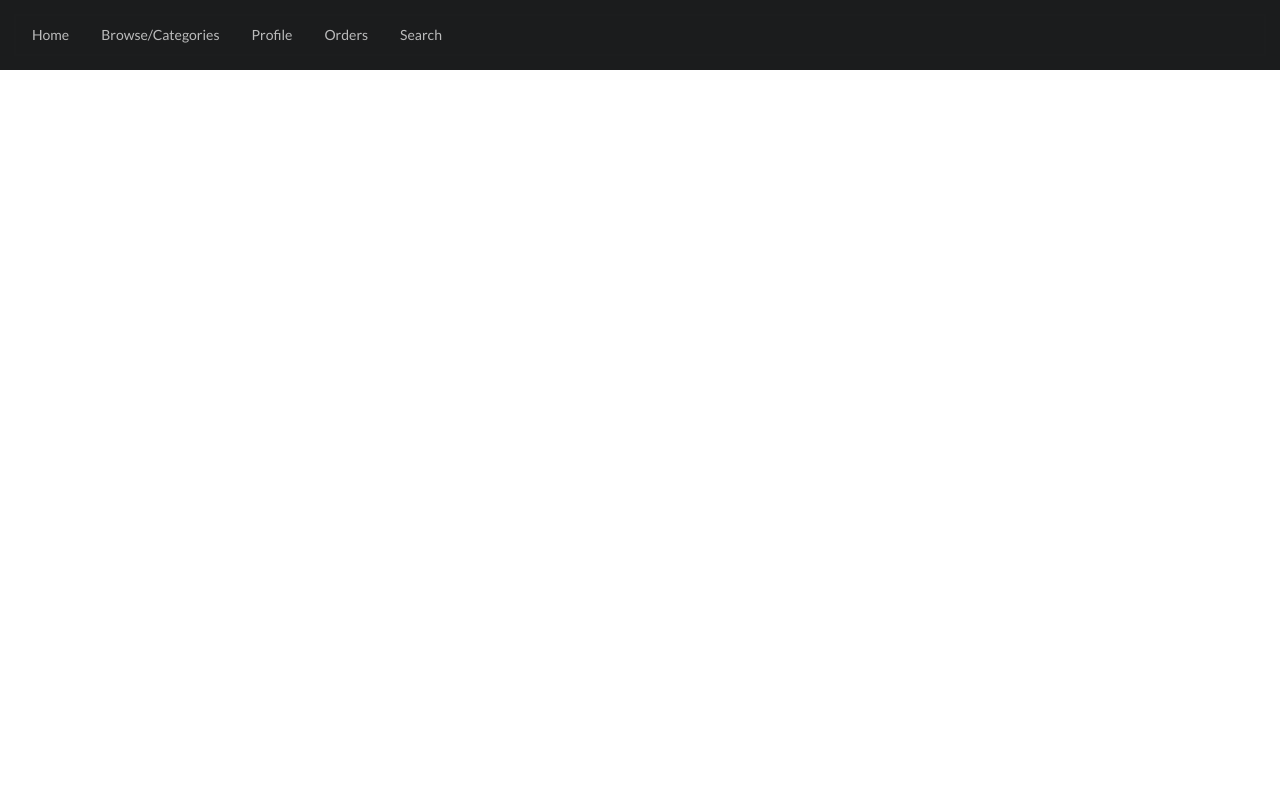
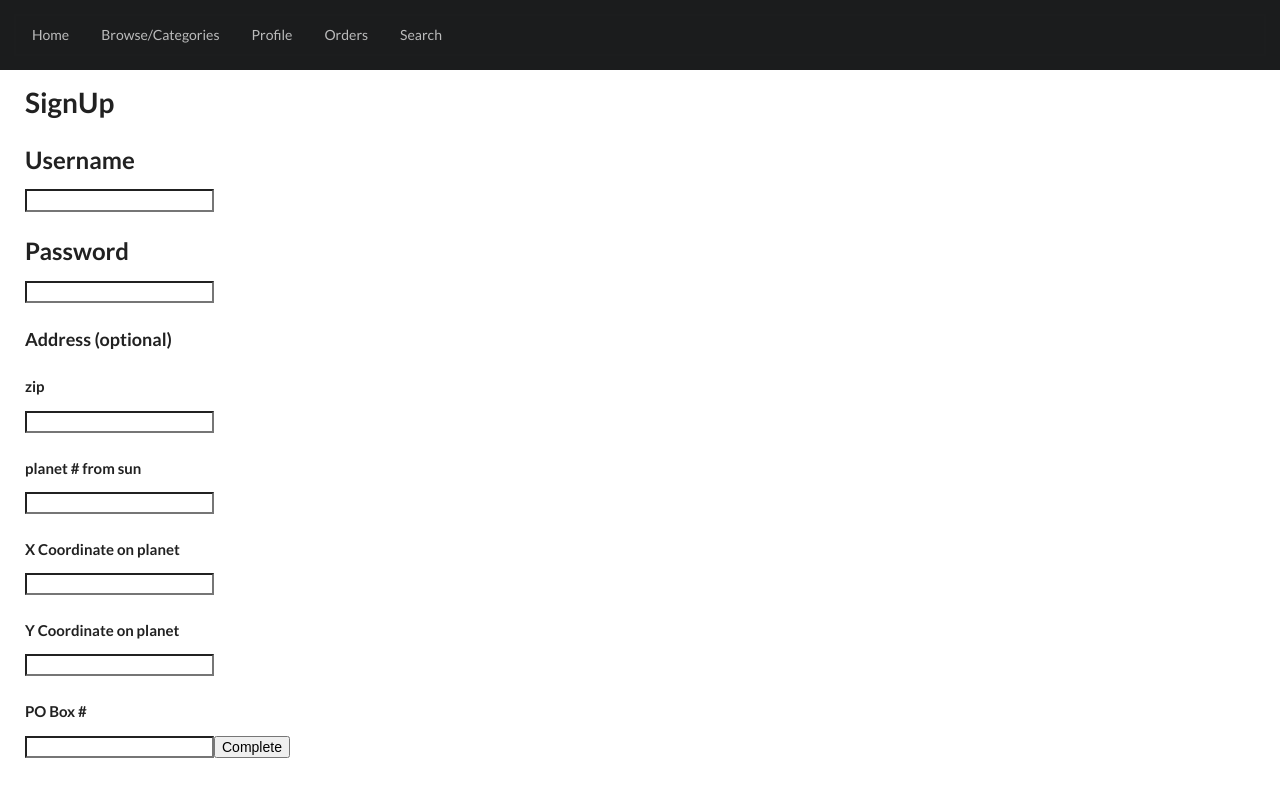
Before and after one commit to Tabrisxxx/cs340-g19, a React (Create React App) app in the folder website/spaceshop/: page /register in a window 1280 px wide. Shown: the top 796 px of the page. Built offline with nearby package versions, Linux system fonts and the light colour scheme.

Commit message:
front page and register page

```diff
--- a/website/spaceshop/src/App.css
+++ b/website/spaceshop/src/App.css
@@ -102,9 +102,10 @@ body {
 .about-us-component-container {
 	padding-bottom: 70px;
 }
-.login-container {
-	padding-bottom: 200px;
+
+.front-container {
+	padding-left: 25px;
 }
-.front-container {
-	padding-left: 150;
+.home-container {
+	padding-left: 25px;
 }
--- a/website/spaceshop/src/App.js
+++ b/website/spaceshop/src/App.js
@@ -9,6 +9,7 @@ import Browse from './components/Browse';
 import Orders from './components/Orders';
 import Front from './components/Front';
 import Search from './components/Search';
+import Register from './components/Register';
 
 function App() {
 	return (
@@ -16,6 +17,7 @@ function App() {
 			<div>
 				<Navbar />
 				<Route path="/" exact component={Front} />
+				<Route path="/register" exact component={Register} />
 				<Route path="/home" exact component={Home} />
 				<Route path="/browse" exact component={Browse} />
 				<Route path="/profile" exact component={Profile} />
--- a/website/spaceshop/src/components/Front.js
+++ b/website/spaceshop/src/components/Front.js
@@ -1,6 +1,7 @@
 import React from 'react';
+import { Link } from 'react-router-dom';
 
-function SignUp() {
+function Front() {
 	return (
 		<main class="front-container">
 			<div class="menu">
@@ -10,27 +11,15 @@ function SignUp() {
 				<h2>Password</h2>
 				<input type="password"></input>
 			</div>
-			<div id="sign-up-menu" class="menu">
-				<h1>SignUp</h1>
-				<h2>Username</h2>
-				<input type="text"></input>
-				<h2>Password</h2>
-				<input type="password"></input>
-				<h3>Address (optional)</h3>
-				<h4>zip</h4>
-				<input type="text"></input>
-				<h4>planet # from sun</h4>
-				<input type="text"></input>
-				<h4>X Coordinate on planet</h4>
-				<input type="text"></input>
-				<h4>Y Coordinate on planet</h4>
-				<input type="text"></input>
-				<h4>PO Box #</h4>
-				<input type="text"></input>
-				<button type="button">Complete</button>
-			</div>
+
+			<Link to="/home">
+				<button type="button">Sign In</button>
+			</Link>
+			<Link to="/register">
+				<button type="button">Register</button>
+			</Link>
 		</main>
 	);
 }
 
-export default SignUp;
+export default Front;
--- a/website/spaceshop/src/components/Home.js
+++ b/website/spaceshop/src/components/Home.js
@@ -2,7 +2,7 @@ import React from 'react';
 
 function Home() {
 	return (
-		<main>
+		<main class="home-container">
 			<h1>Newest sales</h1>
 			<div class="ui internally celled grid">
 				<div class="row">
--- /dev/null
+++ b/website/spaceshop/src/components/Register.js
@@ -0,0 +1,32 @@
+import React from 'react';
+import { Link } from 'react-router-dom';
+
+function Register() {
+	return (
+		<main class="front-container">
+			<div id="sign-up-menu" class="menu">
+				<h1>SignUp</h1>
+				<h2>Username</h2>
+				<input type="text"></input>
+				<h2>Password</h2>
+				<input type="password"></input>
+				<h3>Address (optional)</h3>
+				<h4>zip</h4>
+				<input type="text"></input>
+				<h4>planet # from sun</h4>
+				<input type="text"></input>
+				<h4>X Coordinate on planet</h4>
+				<input type="text"></input>
+				<h4>Y Coordinate on planet</h4>
+				<input type="text"></input>
+				<h4>PO Box #</h4>
+				<input type="text"></input>
+				<Link to="/home">
+					<button type="button">Complete</button>
+				</Link>
+			</div>
+		</main>
+	);
+}
+
+export default Register;
```
